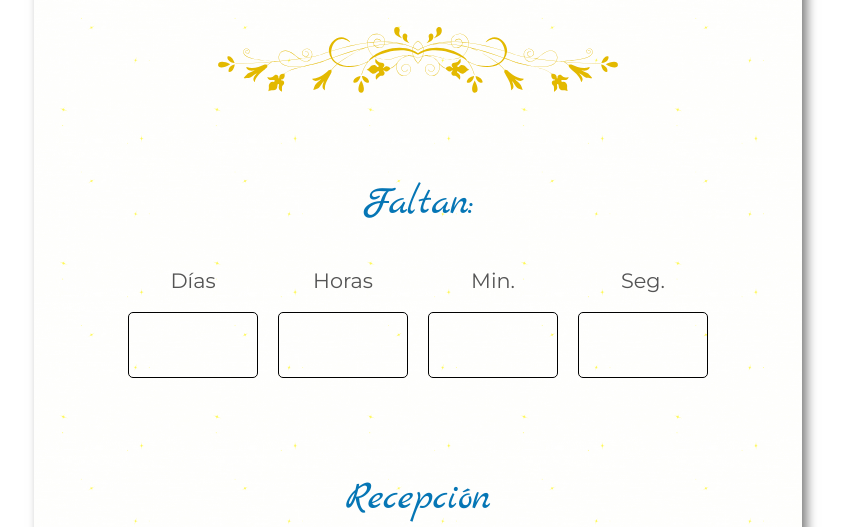
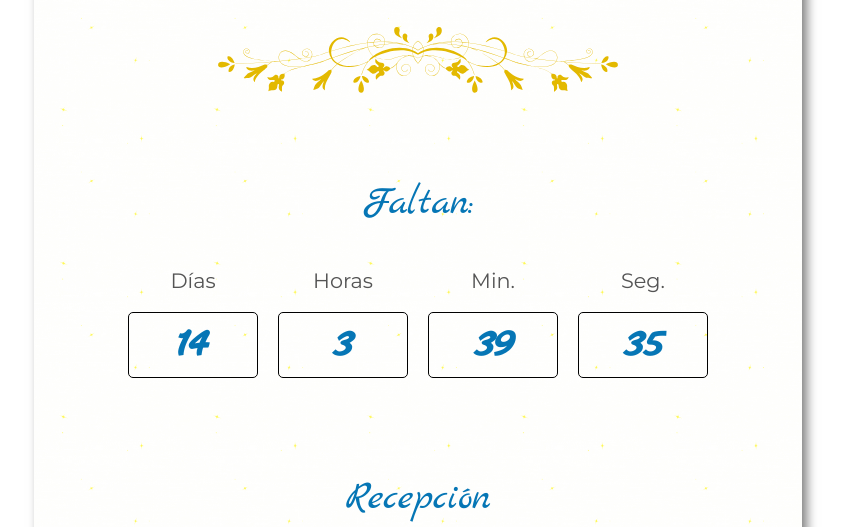
Before and after one commit to paosofiam/XVinvitacion, a plain HTML site: page index.html in a window 1280 px wide. Shown: the part 1602-2129 px from the top of the page, without its empty margins (222-1067 px from the left). Drawn offline with nearby package versions, Linux system fonts and the light colour scheme; a web font is replaced by a local one.

```diff
--- a/index.html
+++ b/index.html
@@ -139,7 +139,7 @@
         }
         document.addEventListener('mousedown', playSound);
     </script>
-    <script src="assets/countdown.js"></script>
+    <script src="assets/js/countdown.js"></script>
 </body>
 
 </html>
```
